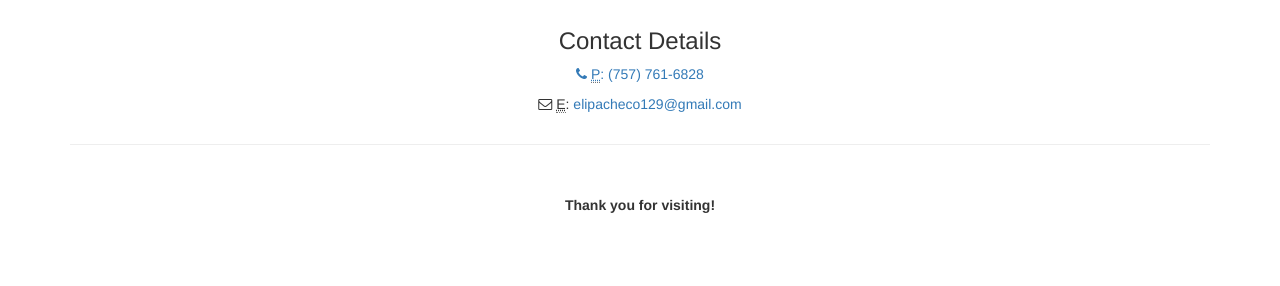
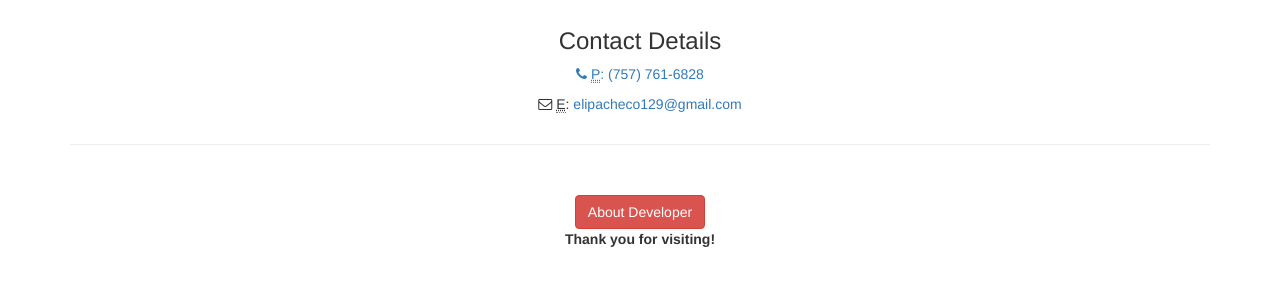
Before and after one commit to xbryan813x/goldenDoodles, a plain HTML site: page contact.html in a window 1280 px wide. Shown: the part 152-438 px from the top of the page. Drawn offline with Linux system fonts and the light colour scheme.

Commit message:
Add files via upload

```diff
--- a/contact.html
+++ b/contact.html
@@ -126,11 +126,16 @@
         <footer>
             <div class="row">
                 <div class="col-lg-12 text-center">
+                  <button onclick="relocate7()" class="btn btn-danger">About Developer</button>
                     <p><strong>Thank you for visiting!</strong></p>
                 </div>
             </div>
         </footer>
-
+    <script>
+      function relocate7() {
+        location.href = "http://www.bryam.me";
+      }
+    </script>
 
     <!-- /.container -->
 
```
